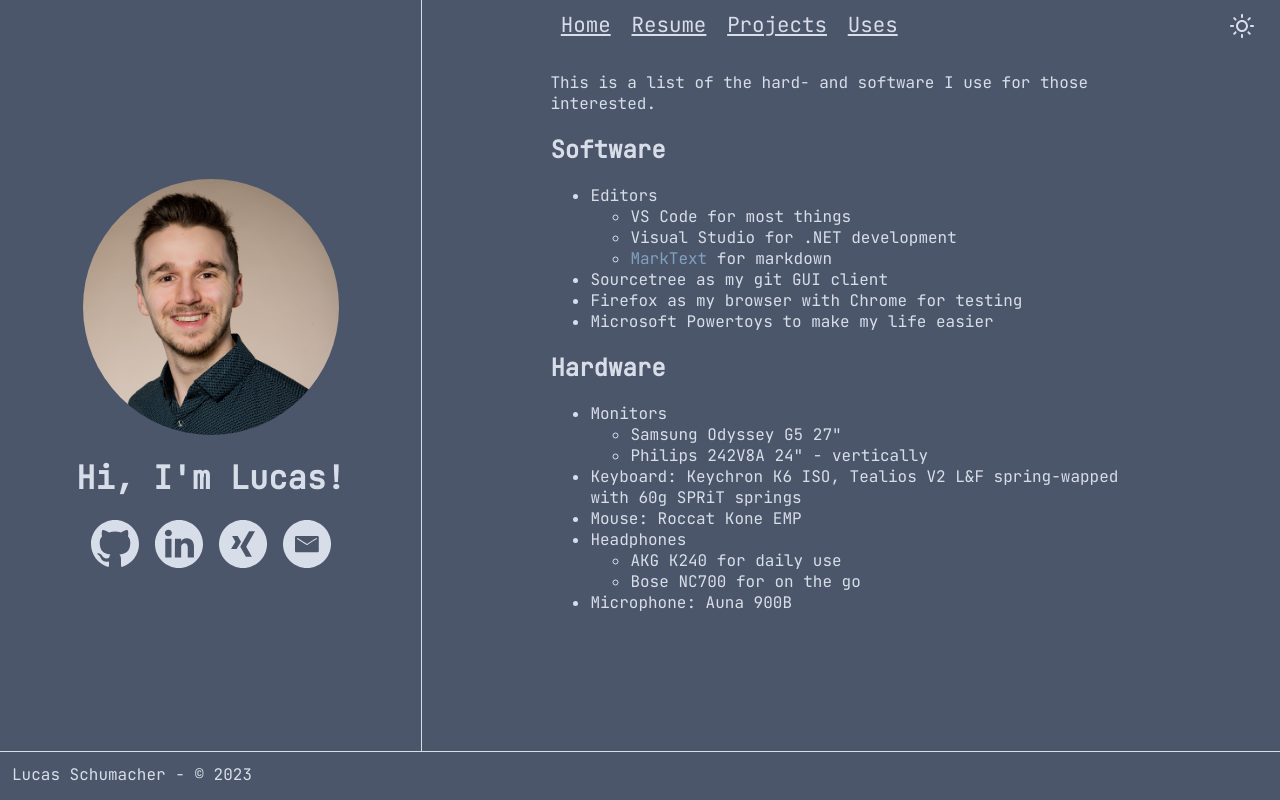
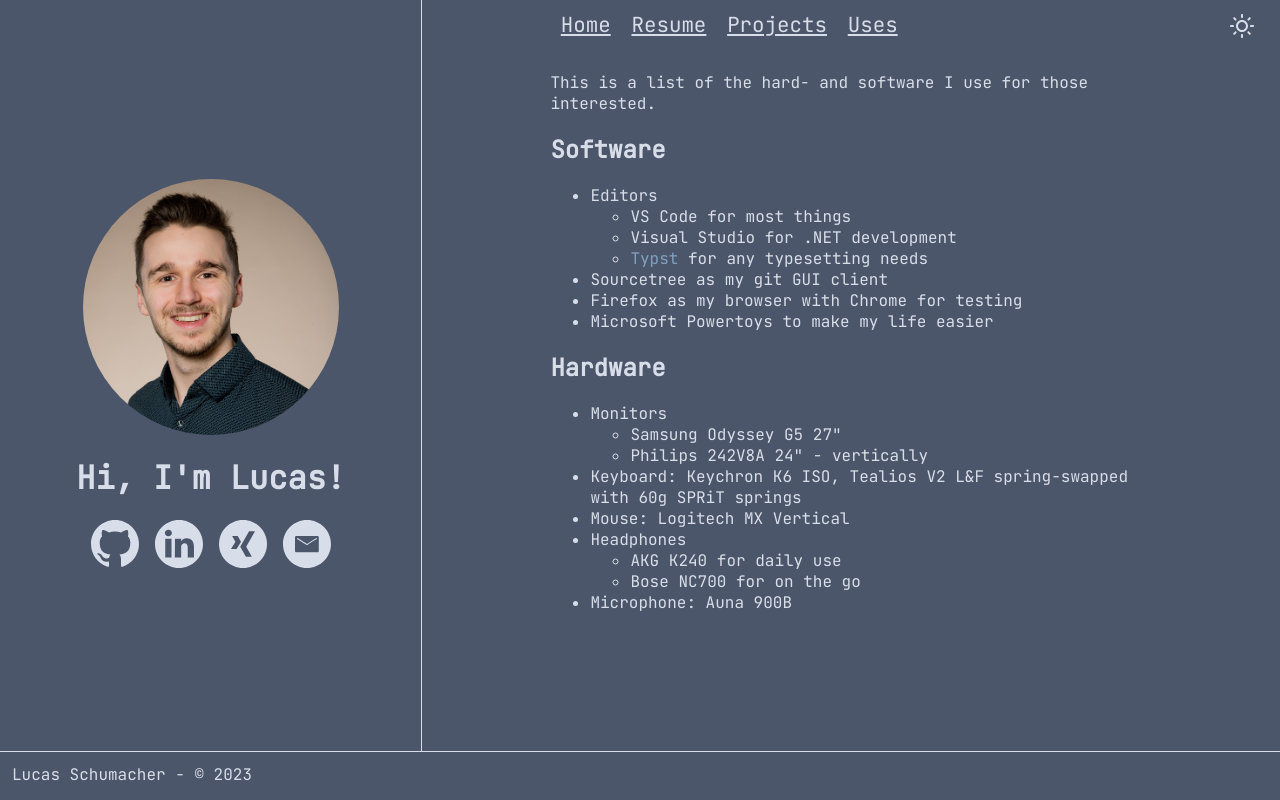
Before and after one commit to Aceto1/aceto.dev, a Next.js app: page /uses in a window 1280 px wide. Built offline with nearby package versions, Linux system fonts and the light colour scheme.

Commit message:
feat: update site

```diff
--- a/pages/index.tsx
+++ b/pages/index.tsx
@@ -9,13 +9,13 @@ const Home: NextPage = () => {
       <h2>About Me</h2>
       <p>Thanks for stopping by!</p>
 
-      <p>I&apos;m a 25 year old software developer living near Cologne, Germany. I&apos;m currently studying computer science while working as a .NET developer at a small company.</p>
+      <p>I&apos;m a 26 year old software developer living near Cologne, Germany. I&apos;m currently studying computer science while working fulltime as a .NET developer at a small company.</p>
 
       <p>In my day to day work I mostly use .NET and Blazor WASM (which I&apos;ve grown fond of recently). In my free time I also enjoy doing things with React and Next.js, like this website! I have also worked with WPF and Java in the past and did my fair share of database-level (SQL) development. You can learn more about my skills and background in my <Link href='/resume'>resume</Link>.</p>
 
       <p>Since programming is also a big passion of mine, I&apos;m currently trying to build a small portfolio. Head over to my <Link href='/projects'>projects page</Link> to take a look!</p>
 
-      <p>Besides coding I&apos;m also a huge keyboard nerd and try to keep a few cool plants alive in my appartment.</p>
+      <p>Besides coding I&apos;m also a huge keyboard nerd and try to keep a few cool plants alive in my appartment. My newest interests include DJing so stay tuned!</p>
 
       <p>Thanks for reading!</p>
       <p>Lucas</p>
--- a/pages/uses.tsx
+++ b/pages/uses.tsx
@@ -13,7 +13,7 @@ const Uses: NextPage = () => {
           <ul>
             <li>VS Code for most things</li>
             <li>Visual Studio for .NET development</li>
-            <li><a href="https://marktext.app/">MarkText</a> for markdown</li>
+            <li><a href="https://typst.app/">Typst</a> for any typesetting needs</li>
           </ul>
         </li>
         <li>Sourcetree as my git GUI client</li>
@@ -28,8 +28,8 @@ const Uses: NextPage = () => {
             <li>Samsung Odyssey G5 27&quot;</li>
             <li>Philips 242V8A 24&quot; - vertically</li>
           </ul>
-          <li>Keyboard: Keychron K6 ISO, Tealios V2 L&F spring-wapped with 60g SPRiT springs</li>
-          <li>Mouse: Roccat Kone EMP</li>
+          <li>Keyboard: Keychron K6 ISO, Tealios V2 L&F spring-swapped with 60g SPRiT springs</li>
+          <li>Mouse: Logitech MX Vertical</li>
           <li>
             Headphones
             <ul>
```
